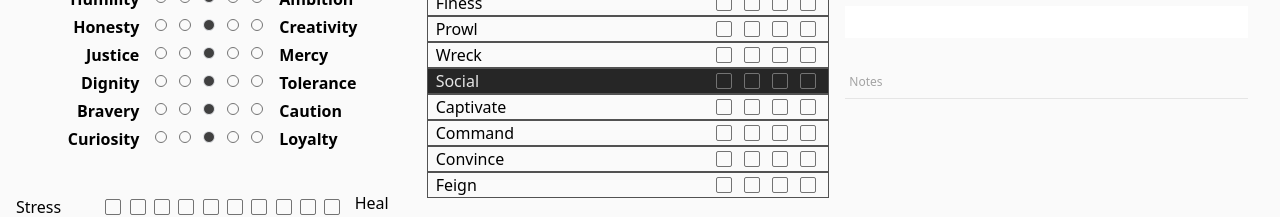
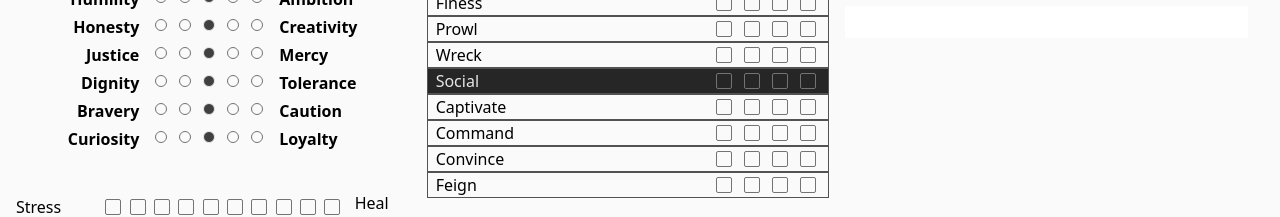
Before and after one commit to OlofMoriya/visions-of-the-arc-character-sheets, a Vue app: page / in a window 1280 px wide. Shown: the part 377-594 px from the top of the page. Built offline with nearby package versions, Linux system fonts and the light colour scheme.

Commit message:
Notes editing oposite

```diff
--- a/src/views/CharacterSheet.vue
+++ b/src/views/CharacterSheet.vue
@@ -285,7 +285,7 @@ const load = computed(()=>Array.from({ length: 1 + user.loadLevel*2}, (value, in
                 <!-- <Items :maxLoad="numberOfItems()" :setItems="(items) => user.items = items" :items="user.items"/> -->
             </div>
             <div class="my-4 mx-2 flex flex-col">
-                <InputView placeholder="Notes" :editing="false" textArea :onChange="t => user.notes = t" :value="user.notes"/>
+                <InputView placeholder="Notes" :editing="true" textArea :onChange="t => user.notes = t" :value="user.notes"/>
             </div>
         </div>
       </div>
```
